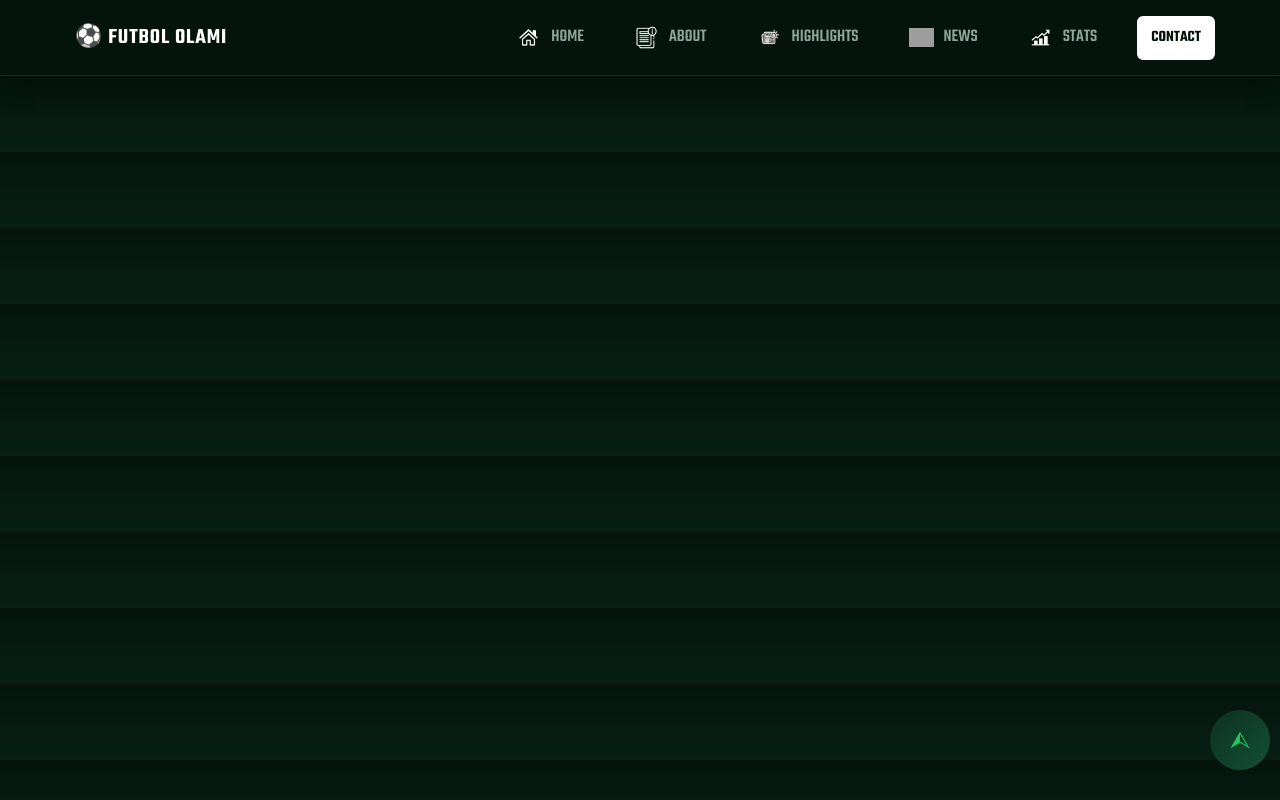
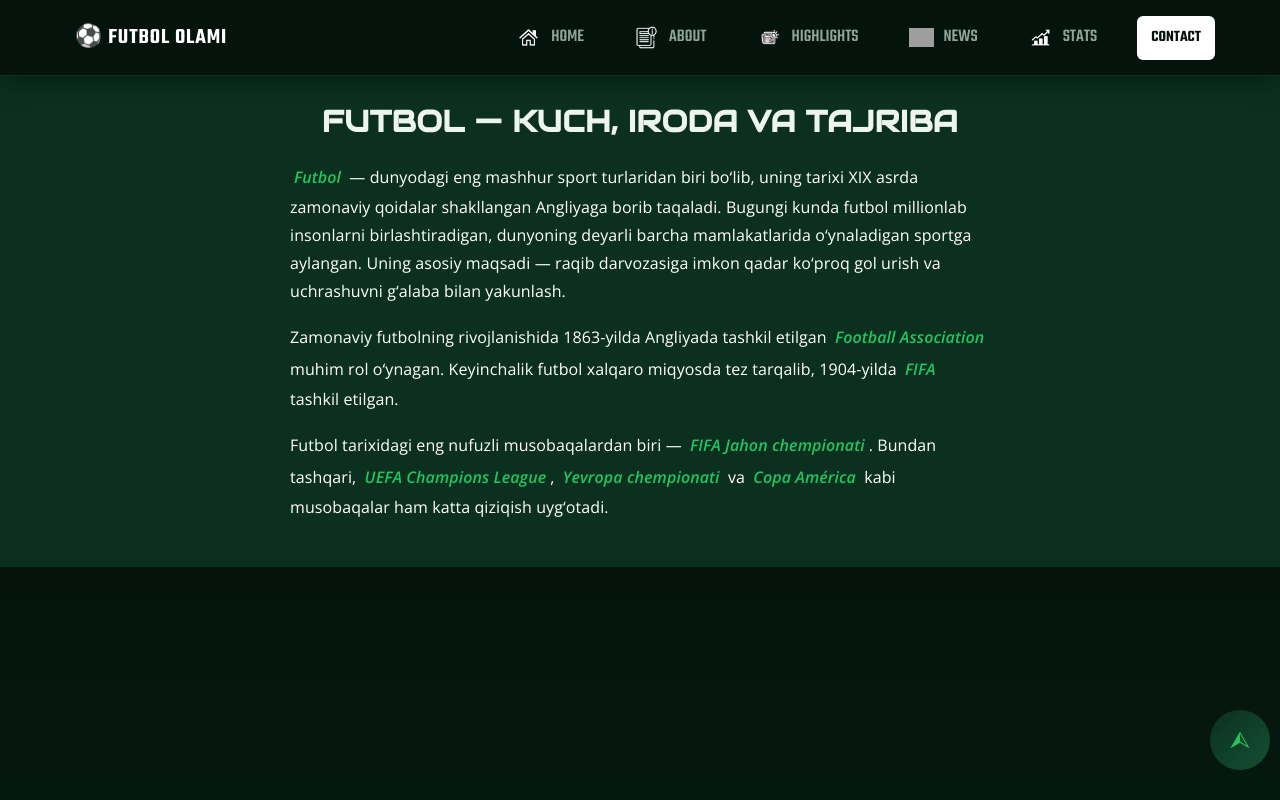
Before and after one commit to Ilhomjonov2011/Futbol, a plain HTML site: page Home.html in a window 1280 px wide. Drawn offline with nearby package versions, Linux system fonts and the light colour scheme; grey boxes are pictures that could not be loaded.

Commit message:
home hero

```diff
--- a/Home.html
+++ b/Home.html
@@ -23,6 +23,20 @@
 </div>
 </div>
 </header>
+<section class="hero" id="header-part">
+<div class="container hero-container">
+<div class="hero-content">
+<div>
+<h1 class="hero-title">Futbol — kuch, iroda va tajriba</h1>
+</div>
+<div class="hero-right">
+<p class="hero-text"><a href="https://uz.wikipedia.org/wiki/Futbol" target="_blank" class="hero-text-link">Futbol</a> — dunyodagi eng mashhur sport turlaridan biri bo‘lib, uning tarixi XIX asrda zamonaviy qoidalar shakllangan Angliyaga borib taqaladi. Bugungi kunda futbol millionlab insonlarni birlashtiradigan, dunyoning deyarli barcha mamlakatlarida o‘ynaladigan sportga aylangan. Uning asosiy maqsadi — raqib darvozasiga imkon qadar ko‘proq gol urish va uchrashuvni g‘alaba bilan yakunlash.</p>
+<p class="hero-text">Zamonaviy futbolning rivojlanishida 1863-yilda Angliyada tashkil etilgan <a href="https://en.wikipedia.org/wiki/Football_Association" target="_blank" class="hero-text-link">Football Association</a> muhim rol o‘ynagan. Keyinchalik futbol xalqaro miqyosda tez tarqalib, 1904-yilda <a href="https://www.fifa.com/" target="_blank" class="hero-text-link">FIFA</a> tashkil etilgan.</p>
+<p class="hero-text">Futbol tarixidagi eng nufuzli musobaqalardan biri — <a href="https://www.fifa.com/tournaments/mens/worldcup" target="_blank" class="hero-text-link">FIFA Jahon chempionati</a>. Bundan tashqari, <a href="https://www.uefa.com/uefachampionsleague/" target="_blank" class="hero-text-link">UEFA Champions League</a>, <a href="https://www.uefa.com/euro/" target="_blank" class="hero-text-link">Yevropa chempionati</a> va <a href="https://copaamerica.com/" target="_blank" class="hero-text-link">Copa América</a> kabi musobaqalar ham katta qiziqish uyg‘otadi.</p>
+</div>
+</div>
+</div>
+</section>
 <a class="top-link" href="#header-part">⮙</a>
 <script src="./js/boots.js"></script>
 <script src="./js/script.js"></script>
```
